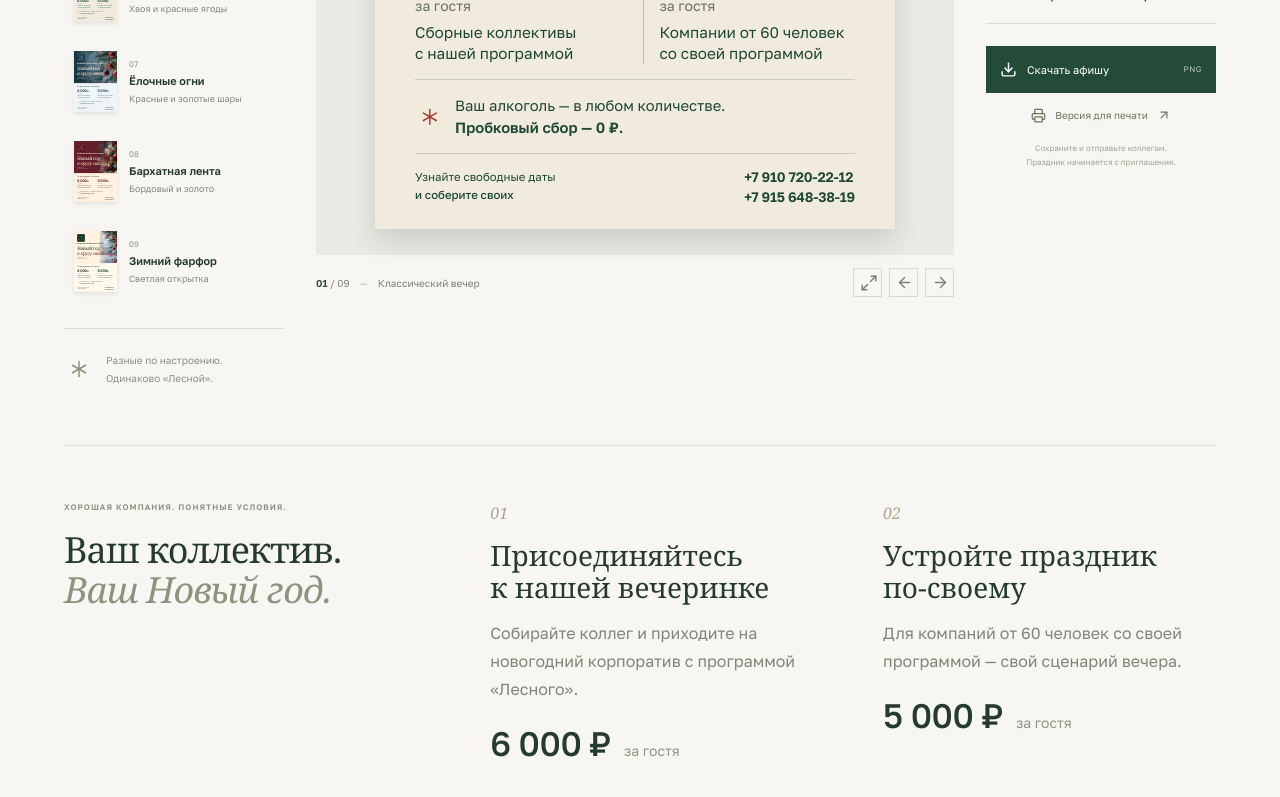
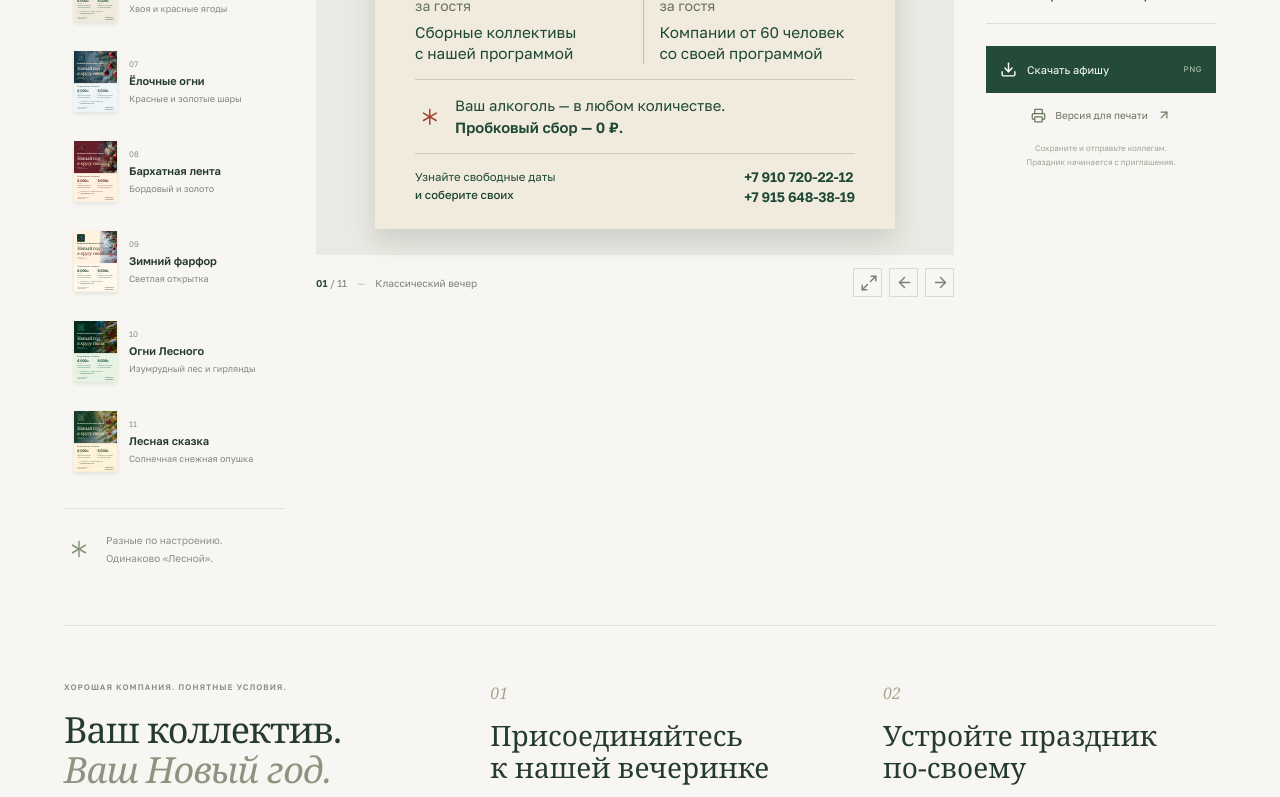
Before and after one commit to maksimsar/lesnoy-new-year, a React (Vite) app: page / in a window 1280 px wide. Shown: the part 818-1615 px from the top of the page. Built offline with nearby package versions, Linux system fonts and the light colour scheme.

Commit message:
Add two colourful decorated spruce forest posters

```diff
--- a/index.html
+++ b/index.html
@@ -1 +1 @@
-<!doctype html><html lang="ru"><head><meta charset="UTF-8"/><meta name="viewport" content="width=device-width, initial-scale=1.0"/><meta name="theme-color" content="#153d2d"/><meta name="description" content="Девять афиш новогоднего корпоратива «Вечеринка Советского Союза» в банкетном комплексе «Лесной». От 5 000 ₽ за гостя. Свой алкоголь без пробкового сбора."/><title>Лесной — Новый год в хорошей компании</title></head><body><div id="root"></div><script type="module" src="/src/main.jsx"></script></body></html>
+<!doctype html><html lang="ru"><head><meta charset="UTF-8"/><meta name="viewport" content="width=device-width, initial-scale=1.0"/><meta name="theme-color" content="#153d2d"/><meta name="description" content="Коллекция афиш новогоднего корпоратива «Вечеринка Советского Союза» в банкетном комплексе «Лесной». От 5 000 ₽ за гостя. Свой алкоголь без пробкового сбора."/><title>Лесной — Новый год в хорошей компании</title></head><body><div id="root"></div><script type="module" src="/src/main.jsx"></script></body></html>
--- a/src/main.jsx
+++ b/src/main.jsx
@@ -24,6 +24,8 @@ const variants = [
  {id:'lights',name:'Ёлочные огни',type:'Красные и золотые шары',photo:'festive-baubles.jpg',alt:'Красные и золотые шары на заснеженной ёлке'},
  {id:'ribbon',name:'Бархатная лента',type:'Бордовый и золото',photo:'frosted-berries.jpg',alt:'Заснеженная хвоя с красными ягодами и золотыми игрушками'},
  {id:'porcelain',name:'Зимний фарфор',type:'Светлая открытка',photo:'festive-baubles.jpg',alt:'Красные и золотые шары на заснеженной ёлке'},
+ {id:'emerald',name:'Огни Лесного',type:'Изумрудный лес и гирлянды',photo:'emerald-spruce.jpg',alt:'Еловый лес с красными шарами и золотыми гирляндами'},
+ {id:'sun',name:'Лесная сказка',type:'Солнечная снежная опушка',photo:'sunlit-spruce.jpg',alt:'Заснеженные ели с красными и золотыми шарами на солнце'},
 ];
 function Brand(){return <div className="brand brand-original"><img src={import.meta.env.BASE_URL+"assets/lesnoy-brand.webp"} alt="Лесной — банкетный комплекс"/></div>}
 function Price({amount,children}){return <div className="price-block"><strong>{amount}<span> ₽</span></strong><span className="per-guest">за гостя</span><p>{children}</p></div>}
@@ -55,15 +57,15 @@ function App(){
  async function download(){setBusy(true);try{await document.fonts.ready;const data=await toPng(posterRef.current,{pixelRatio:3,cacheBust:false,skipFonts:false});const a=document.createElement('a');a.download='Лесной — '+v.name+'.png';a.href=data;a.click();setToast('Афиша сохранена в PNG')}catch(e){console.error(e);setToast('Не удалось сохранить. Используйте печать в PDF.')}finally{setBusy(false)}}
  function print(){setModal(null);setTimeout(()=>window.print(),100)}
  return <><header className="site-header"><a className="site-logo" href="#" aria-label="Лесной — главная"><span className="original-logo"><img src={import.meta.env.BASE_URL+"assets/lesnoy-brand.webp"} alt="Лесной"/></span><span>Лесной<small>Банкетный комплекс</small></span></a><nav aria-label="Основная навигация"><a className="nav-active" href="#collection">Коллекция афиш</a><a href="#terms">Условия праздника</a></nav><a className="header-contact" href="tel:+79107202212">Связаться с нами <ArrowUpRight size={16}/></a></header>
- <main><section className="intro" id="collection"><div><p className="eyebrow">НОВОГОДНИЙ КОРПОРАТИВ В «ЛЕСНОМ»</p><h1>Встречаем Новый год.<br/><i>В хорошей компании.</i></h1></div><div className="intro-note"><span className="little-star"><Asterisk aria-hidden="true" strokeWidth={1.2}/></span><p>Вечеринка Советского Союза.<br/>Девять настроений для праздника,<br/>на котором все свои.</p></div></section>
- <section className="gallery" aria-label="Девять вариантов афиши"><aside className="selector"><div className="selector-label">ВЫБЕРИТЕ АФИШУ <span>01 — 0{variants.length}</span></div><div className="variant-list" role="tablist" aria-label="Варианты оформления">{variants.map((item,i)=><button key={item.id} role="tab" aria-selected={i===selected} aria-controls="poster-panel" id={'tab-'+item.id} tabIndex={selected===i?0:-1} onKeyDown={e=>{if(e.key==='ArrowDown'||e.key==='ArrowRight'){e.preventDefault();const next=(i+1)%variants.length;choose(next);document.getElementById('tab-'+variants[next].id).focus()}if(e.key==='ArrowUp'||e.key==='ArrowLeft'){e.preventDefault();const next=(i+variants.length-1)%variants.length;choose(next);document.getElementById('tab-'+variants[next].id).focus()}}} className={'variant-button '+(selected===i?'selected':'')} onClick={()=>choose(i)}><div className="thumb" aria-hidden="true" inert><div className="thumb-scale"><Poster variant={i} miniature/></div></div><span className="variant-text"><small>0{i+1}</small><strong>{item.name}</strong><span>{item.type}</span></span>{selected===i&&<span className="selection-dot"><Check size={12}/></span>}</button>)}</div><div className="selector-foot"><span className="tiny-star"><Asterisk aria-hidden="true" strokeWidth={1.2}/></span><p>Разные по настроению.<br/>Одинаково «Лесной».</p></div></aside>
- <div className="poster-column" id="poster-panel" role="tabpanel" aria-labelledby={'tab-'+v.id}><div className="poster-stage"><div className="poster-display" key={v.id}><Poster variant={selected} nodeRef={posterRef}/></div></div><div className="poster-caption"><span><b>0{selected+1}</b> / 0{variants.length} <span className="caption-divider">—</span> {v.name}</span><div><button className="expand-button" onClick={()=>setModal('preview')} aria-label="Развернуть афишу"><Maximize2 size={18}/></button><button aria-label="Предыдущая афиша" onClick={()=>choose((selected+variants.length-1)%variants.length)}><ArrowLeft size={17}/></button><button aria-label="Следующая афиша" onClick={()=>choose((selected+1)%variants.length)}><ArrowRight size={17}/></button></div></div></div>
+ <main><section className="intro" id="collection"><div><p className="eyebrow">НОВОГОДНИЙ КОРПОРАТИВ В «ЛЕСНОМ»</p><h1>Встречаем Новый год.<br/><i>В хорошей компании.</i></h1></div><div className="intro-note"><span className="little-star"><Asterisk aria-hidden="true" strokeWidth={1.2}/></span><p>Вечеринка Советского Союза.<br/>Одиннадцать настроений для праздника,<br/>на котором все свои.</p></div></section>
+ <section className="gallery" aria-label="Варианты афиши"><aside className="selector"><div className="selector-label">ВЫБЕРИТЕ АФИШУ <span>01 — {String(variants.length).padStart(2,'0')}</span></div><div className="variant-list" role="tablist" aria-label="Варианты оформления">{variants.map((item,i)=><button key={item.id} role="tab" aria-selected={i===selected} aria-controls="poster-panel" id={'tab-'+item.id} tabIndex={selected===i?0:-1} onKeyDown={e=>{if(e.key==='ArrowDown'||e.key==='ArrowRight'){e.preventDefault();const next=(i+1)%variants.length;choose(next);document.getElementById('tab-'+variants[next].id).focus()}if(e.key==='ArrowUp'||e.key==='ArrowLeft'){e.preventDefault();const next=(i+variants.length-1)%variants.length;choose(next);document.getElementById('tab-'+variants[next].id).focus()}}} className={'variant-button '+(selected===i?'selected':'')} onClick={()=>choose(i)}><div className="thumb" aria-hidden="true" inert><div className="thumb-scale"><Poster variant={i} miniature/></div></div><span className="variant-text"><small>{String(i+1).padStart(2,'0')}</small><strong>{item.name}</strong><span>{item.type}</span></span>{selected===i&&<span className="selection-dot"><Check size={12}/></span>}</button>)}</div><div className="selector-foot"><span className="tiny-star"><Asterisk aria-hidden="true" strokeWidth={1.2}/></span><p>Разные по настроению.<br/>Одинаково «Лесной».</p></div></aside>
+ <div className="poster-column" id="poster-panel" role="tabpanel" aria-labelledby={'tab-'+v.id}><div className="poster-stage"><div className="poster-display" key={v.id}><Poster variant={selected} nodeRef={posterRef}/></div></div><div className="poster-caption"><span><b>{String(selected+1).padStart(2,'0')}</b> / {String(variants.length).padStart(2,'0')} <span className="caption-divider">—</span> {v.name}</span><div><button className="expand-button" onClick={()=>setModal('preview')} aria-label="Развернуть афишу"><Maximize2 size={18}/></button><button aria-label="Предыдущая афиша" onClick={()=>choose((selected+variants.length-1)%variants.length)}><ArrowLeft size={17}/></button><button aria-label="Следующая афиша" onClick={()=>choose((selected+1)%variants.length)}><ArrowRight size={17}/></button></div></div></div>
  <aside className="details"><p className="eyebrow">ЭТОТ ВЕЧЕР — ДЛЯ ВАС</p><h2>Корпоратив,<br/>на котором<br/><i>все свои.</i></h2><p className="variant-description" aria-live="polite">{v.description ?? v.type}</p><div className="detail-prices"><div><span>С нашей программой</span><strong>6 000 ₽ <small>/ гость</small></strong><p>Для сборных коллективов</p></div><div><span>Со своей программой</span><strong>5 000 ₽ <small>/ гость</small></strong><p>Для компаний от 60 человек</p></div></div><div className="detail-alcohol"><Wine size={19} strokeWidth={1.4}/><p>Свой алкоголь.<br/><b>Без пробкового сбора.</b></p></div><button className="download-button" onClick={download} disabled={busy}><Download size={17}/>{busy?'Сохраняем…':'Скачать афишу'}<span>PNG</span></button><button className="print-button" onClick={print}><Printer size={15}/>Версия для печати <ArrowUpRight size={14}/></button><p className="export-note">Сохраните и отправьте коллегам.<br/>Праздник начинается с приглашения.</p></aside></section>
  <section className="terms" id="terms"><div className="terms-intro"><p className="eyebrow">ХОРОШАЯ КОМПАНИЯ. ПОНЯТНЫЕ УСЛОВИЯ.</p><h2>Ваш коллектив.<br/><i>Ваш Новый год.</i></h2></div><div className="term-item"><span>01</span><h3>Присоединяйтесь<br/>к нашей вечеринке</h3><p>Собирайте коллег и приходите на новогодний корпоратив с программой «Лесного».</p><strong>6 000 ₽ <small>за гостя</small></strong></div><div className="term-item"><span>02</span><h3>Устройте праздник<br/>по-своему</h3><p>Для компаний от 60 человек со своей программой — свой сценарий вечера.</p><strong>5 000 ₽ <small>за гостя</small></strong></div></section>
  <section className="contact-section"><span className="contact-spark"><Asterisk aria-hidden="true" strokeWidth={1.2}/></span><div><h2>Свои напитки. Свои люди.<br/><i>Ваш стол — в «Лесном».</i></h2><p>Алкоголь в любом количестве, без пробкового сбора.<br/>Позвоните — обсудим формат и свободные даты.</p></div><div className="contact-phones"><a href="tel:+79107202212">+7 910 720-22-12 <ArrowUpRight size={20}/></a><a href="tel:+79156483819">+7 915 648-38-19 <ArrowUpRight size={20}/></a></div></section>
  </main><footer className="site-footer"><span>© «Лесной» · Банкетный комплекс</span><span>Новый год в хорошей компании.</span><a href="#collection">К афишам ↑</a></footer>
  {toast&&<div className="toast" role="status"><Check size={17}/>{toast}</div>}
- {modal&&<div className="modal-backdrop" onClick={()=>setModal(null)}><div className="preview-modal" role="dialog" aria-modal="true" aria-label={'Афиша '+v.name} onClick={e=>e.stopPropagation()}><div className="modal-toolbar"><span>0{selected+1} / 0{variants.length} — {v.name}</span><div><button onClick={()=>choose((selected+variants.length-1)%variants.length)} aria-label="Предыдущая афиша"><ArrowLeft size={18}/></button><button onClick={()=>choose((selected+1)%variants.length)} aria-label="Следующая афиша"><ArrowRight size={18}/></button><button autoFocus onClick={()=>setModal(null)} aria-label="Закрыть просмотр"><X size={20}/></button></div></div><div className="modal-poster"><Poster variant={selected}/></div></div></div>}
+ {modal&&<div className="modal-backdrop" onClick={()=>setModal(null)}><div className="preview-modal" role="dialog" aria-modal="true" aria-label={'Афиша '+v.name} onClick={e=>e.stopPropagation()}><div className="modal-toolbar"><span>{String(selected+1).padStart(2,'0')} / {String(variants.length).padStart(2,'0')} — {v.name}</span><div><button onClick={()=>choose((selected+variants.length-1)%variants.length)} aria-label="Предыдущая афиша"><ArrowLeft size={18}/></button><button onClick={()=>choose((selected+1)%variants.length)} aria-label="Следующая афиша"><ArrowRight size={18}/></button><button autoFocus onClick={()=>setModal(null)} aria-label="Закрыть просмотр"><X size={20}/></button></div></div><div className="modal-poster"><Poster variant={selected}/></div></div></div>}
  </>
 }
 createRoot(document.getElementById('root')).render(<App/>);
--- a/src/style.css
+++ b/src/style.css
@@ -146,12 +146,12 @@
 .lights { --logo-background:#21495a; }
 .ribbon { --logo-background:#651f2b; }
 .porcelain { --logo-background:#18392d; }
-:is(.berries,.lights,.ribbon,.porcelain) .poster-top { color:#fff6e6; }
-:is(.berries,.lights,.ribbon,.porcelain) .poster-hero { color:#fff6e6; background:#18332a; }
-:is(.berries,.lights,.ribbon,.porcelain) .poster-hero-text { left:7.7%; right:5%; top:35%; }
-:is(.berries,.lights,.ribbon,.porcelain) h2 { font-size:10.5cqw; line-height:1.04; letter-spacing:-.45cqw; }
-:is(.berries,.lights,.ribbon,.porcelain) h2 i { color:#ffe3ae; }
-:is(.berries,.lights,.ribbon,.porcelain) .poster-tagline { margin-top:3cqw; }
+:is(.berries,.lights,.ribbon,.porcelain,.emerald,.sun) .poster-top { color:#fff6e6; }
+:is(.berries,.lights,.ribbon,.porcelain,.emerald,.sun) .poster-hero { color:#fff6e6; background:#18332a; }
+:is(.berries,.lights,.ribbon,.porcelain,.emerald,.sun) .poster-hero-text { left:7.7%; right:5%; top:35%; }
+:is(.berries,.lights,.ribbon,.porcelain,.emerald,.sun) h2 { font-size:10.5cqw; line-height:1.04; letter-spacing:-.45cqw; }
+:is(.berries,.lights,.ribbon,.porcelain,.emerald,.sun) h2 i { color:#ffe3ae; }
+:is(.berries,.lights,.ribbon,.porcelain,.emerald,.sun) .poster-tagline { margin-top:3cqw; }
 .berries .still-life { object-position:center 48%; }
 .berries .poster-hero:after { background:linear-gradient(90deg,#102b23ed,#102b2360 67%,#102b2310); }
 .lights .still-life { object-position:center 42%; }
@@ -170,3 +170,10 @@
 @media(max-width:640px) {
  .term-item p { font-size:16px; }
 }
+
+.emerald { --logo-background:#084833; }
+.emerald .poster-hero:after { background:linear-gradient(90deg,#062e20ef,#062e2066 64%,#062e2010); }
+.emerald .poster-offer { background:#e9f3e4; color:#084833; }
+.sun { --logo-background:#345638; }
+.sun .poster-hero:after { background:linear-gradient(90deg,#173d2bea,#173d2b6b 61%,#173d2b12); }
+.sun .poster-offer { background:#fff3d9; color:#26442a; }
```
Also changed, not shown: public/assets/emerald-spruce.jpg (added), public/assets/sunlit-spruce.jpg (added).
